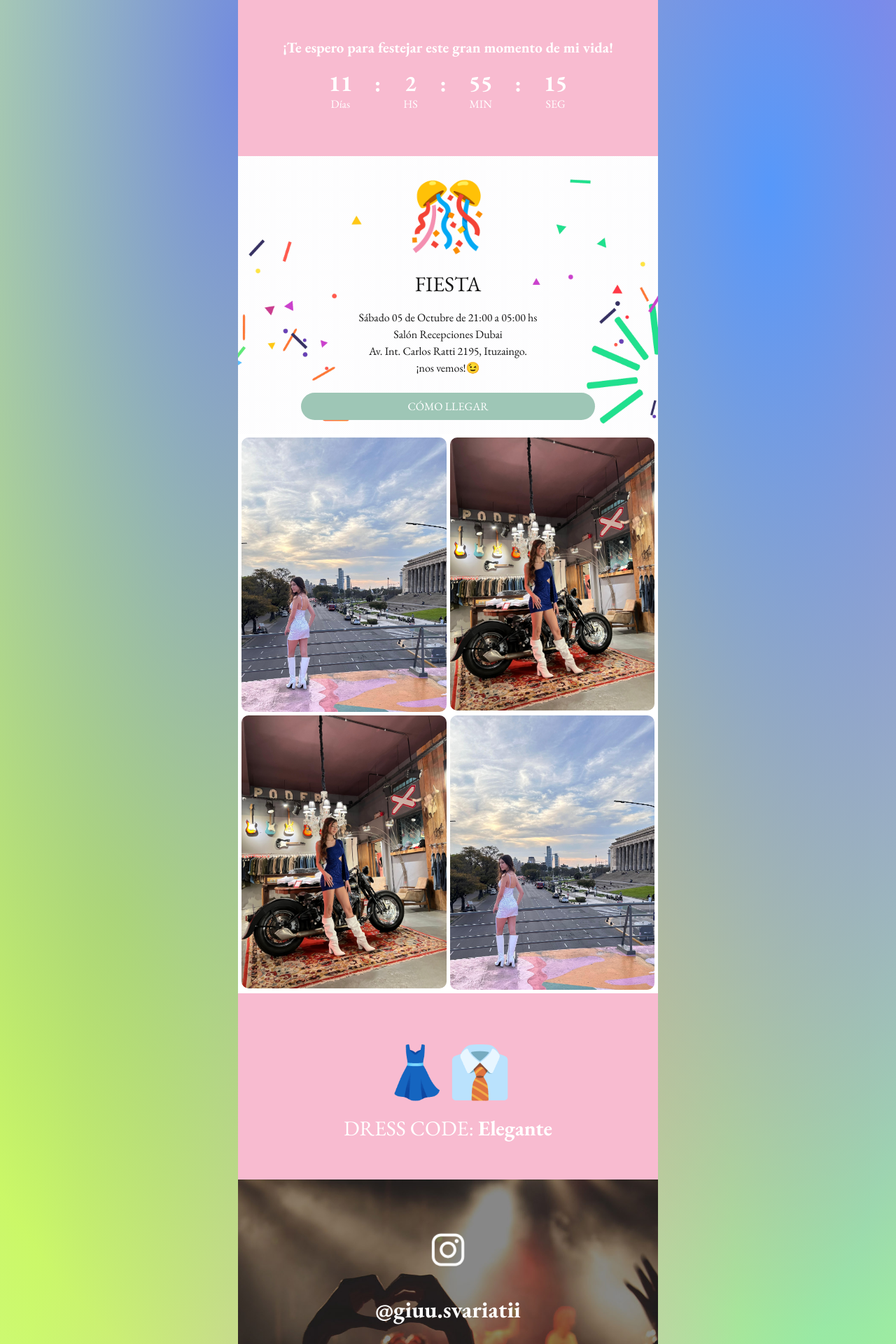
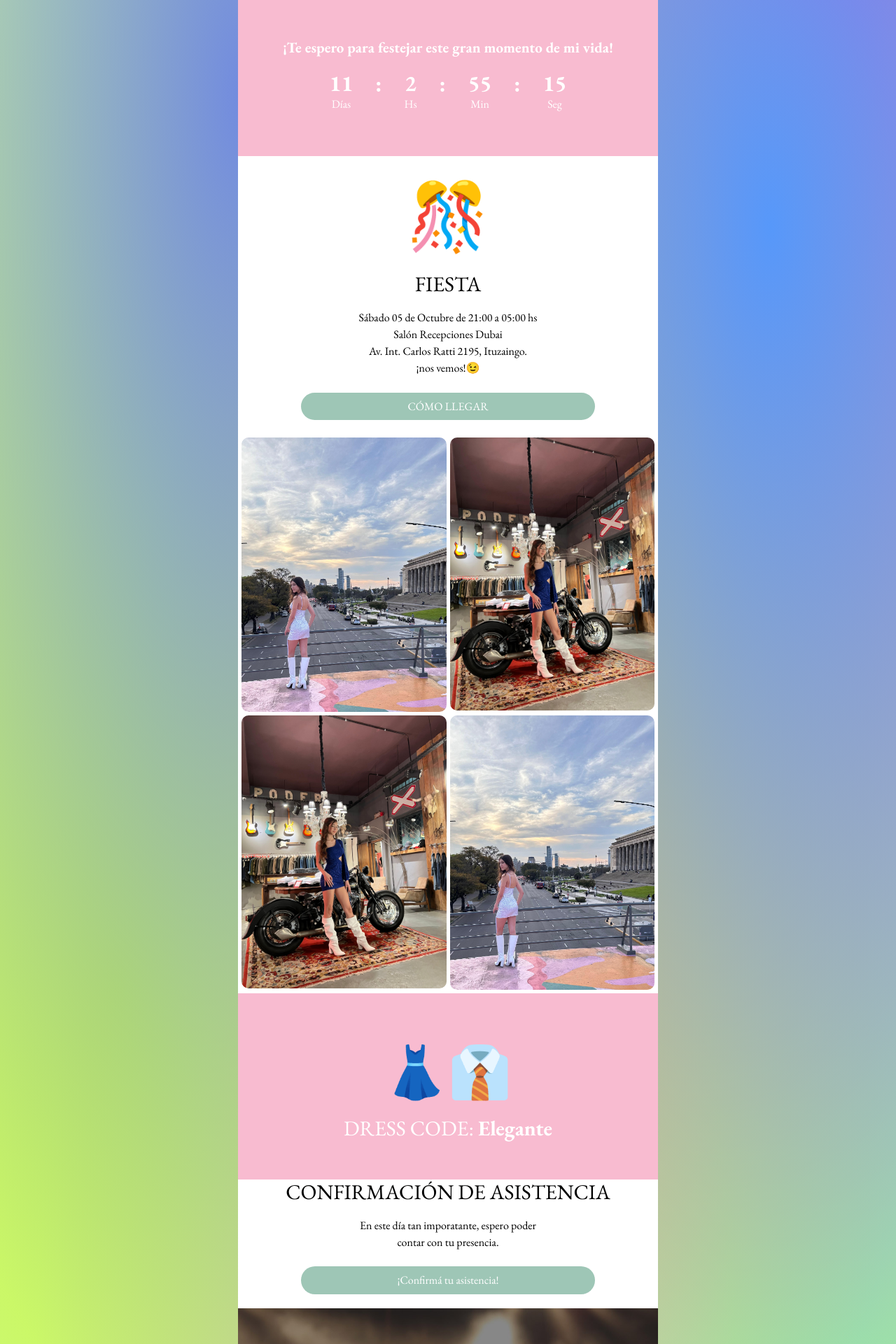
Before and after one commit to gafernandez87/giuli-15, a Next.js app: page / in a window 1280 px wide. Shown: the part 800-2720 px from the top of the page at 70% size. Built offline with nearby package versions, Linux system fonts and the light colour scheme.

Commit message:
fixing customizable

```diff
--- a/app/page.css
+++ b/app/page.css
@@ -87,11 +87,16 @@ button {
 }
 
 .party {
+    background-color: white;
     display: flex;
     flex-direction: column;
     align-items: center;
     position: relative;
     gap: 5px;
+}
+.party p {
+    color: black;
+    z-index: 10;
 }
 
 .emoji {
@@ -214,4 +219,12 @@ button {
 
 .giftModal p{
     text-align: center;
+    color: black;
+    z-index: 10;
 }
+
+.rsvp {
+    background-color: white;
+    color: black;
+    padding: 3rem 0;
+}
--- a/app/page.tsx
+++ b/app/page.tsx
@@ -56,6 +56,10 @@ export default function Home() {
     window.open('https://www.instagram.com/giuu.svariatii/', '_blank');
   }
 
+  const rsvp = () => {
+    window.open('https://forms.gle/cVY3E8jgPVuQeAGg6', '_blank');
+  }
+
   useEffect(() => {
     setIsClient(true);
     const timer = setInterval(() => {
@@ -84,11 +88,11 @@ export default function Home() {
         <div className="countdown">
           <div className="countdown-item">{timeLeft.days}<span>Días</span></div>
           <div className="countdown-item">:</div>
-          <div className="countdown-item">{timeLeft.hours}<span>HS</span></div>
+          <div className="countdown-item">{timeLeft.hours}<span>Hs</span></div>
           <div className="countdown-item">:</div>
-          <div className="countdown-item">{timeLeft.minutes}<span>MIN</span></div>
+          <div className="countdown-item">{timeLeft.minutes}<span>Min</span></div>
           <div className="countdown-item">:</div>
-          <div className="countdown-item">{timeLeft.seconds}<span>SEG</span></div>
+          <div className="countdown-item">{timeLeft.seconds}<span>Seg</span></div>
         </div>
       </div>
 
@@ -116,6 +120,13 @@ export default function Home() {
         <p style={{fontSize: 30}}>DRESS CODE: <b>Elegante</b></p>
       </div>
 
+      <div className="party">
+        <p className='title'>CONFIRMACIÓN DE ASISTENCIA</p>
+        <p>En este día tan imporatante, espero poder</p>
+        <p>contar con tu presencia.</p>
+        <button onClick={rsvp}>¡Confirmá tu asistencia!</button>
+      </div>
+
       <div className="ig">
         <img className="emoji" src="icono-instagram.svg"></img>
         <span>@giuu.svariatii</span>
@@ -140,14 +151,12 @@ export default function Home() {
         <div className='giftModal'>
           <h2>Datos Bancarios</h2>
           <p>Nombre del Titular: Giuliana Svariati</p>
-          <p>CBU: 12345623561</p>
-          <p>Alias: agenda.la.fecha</p>
-          <p>DNI: 32200552</p>
-          <p>Banco Galicia</p>
+          <p>CBU: 0000003100058596069192</p>
+          <p>Alias: Giu.svariati</p>
 
           <h2>Buzón de regalos</h2>
           <p>Si deseás hacer tu regalo personalmente,</p>
-          <p>El día del evento habrá un buzón para dejar obsequios.</p>
+          <p>el día del evento habrá un buzón para dejar obsequios.</p>
         </div>
       </Modal>
     </div>
```
